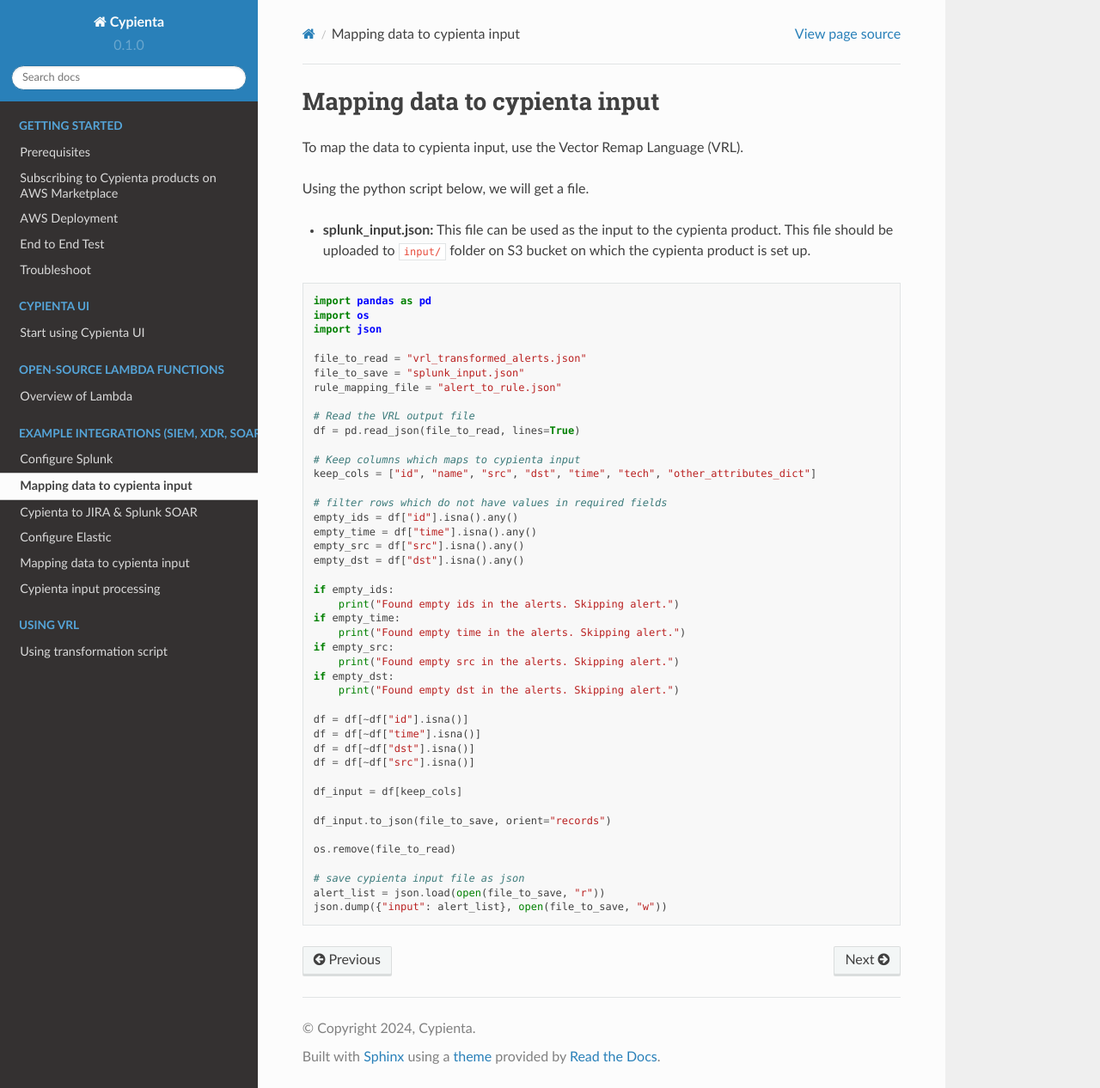
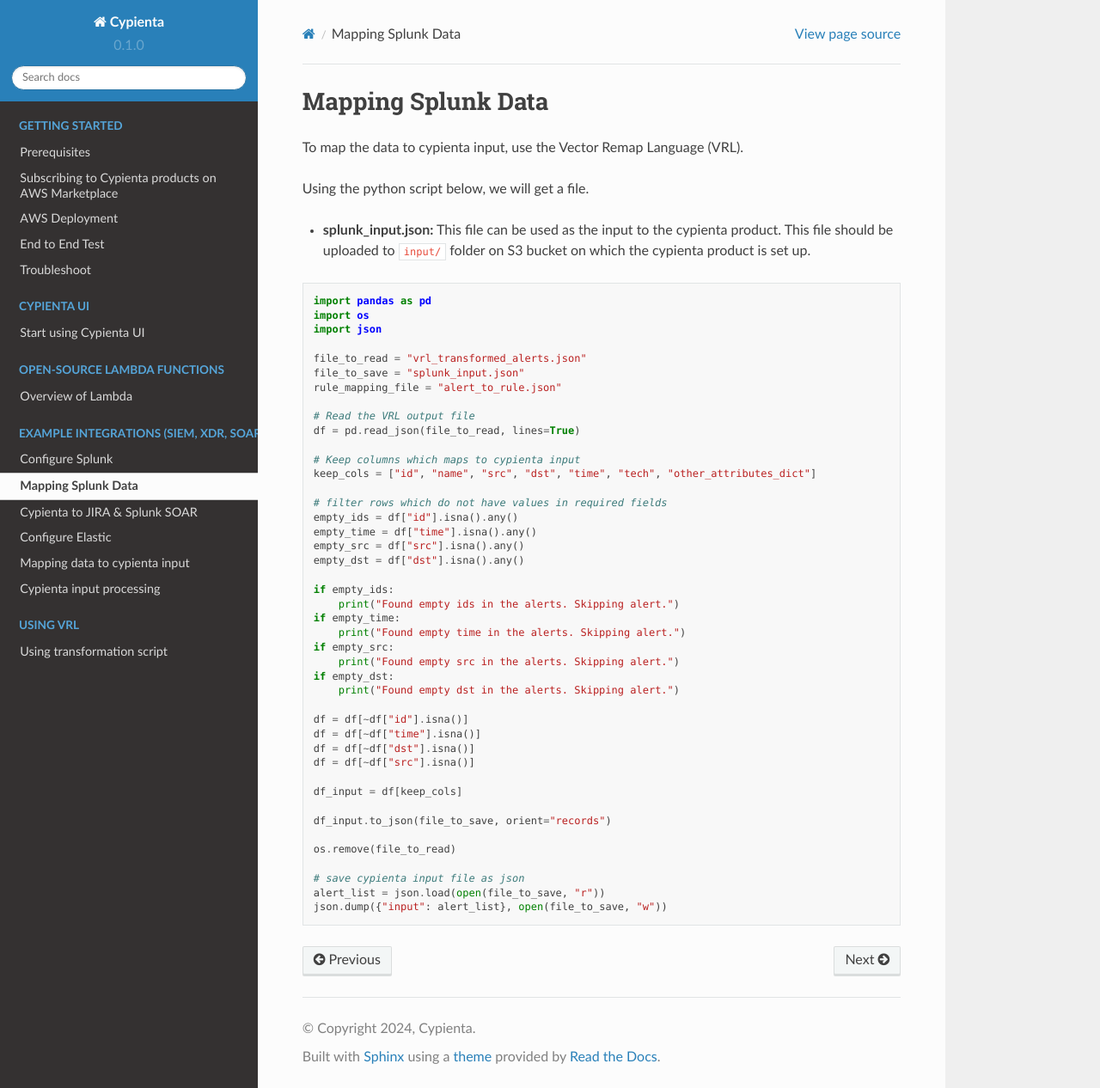
Before and after one commit to cypienta/docs, a Sphinx documentation site: the page built from docs/source/splunk/vrl.rst, in a window 1280 px wide and 1266 px high. Shown: the whole window at 86% size. Built offline with Sphinx 7.4.7 and the Read the Docs theme 2.0.0, drawn with Linux system fonts in a browser that asks for light colours.

Commit message:
Update vrl.rst

```diff
--- a/docs/source/splunk/vrl.rst
+++ b/docs/source/splunk/vrl.rst
@@ -1,4 +1,4 @@
-Mapping data to cypienta input
+Mapping Splunk Data
 ==============================
 
 To map the data to cypienta input, use the Vector Remap Language (VRL).
```
